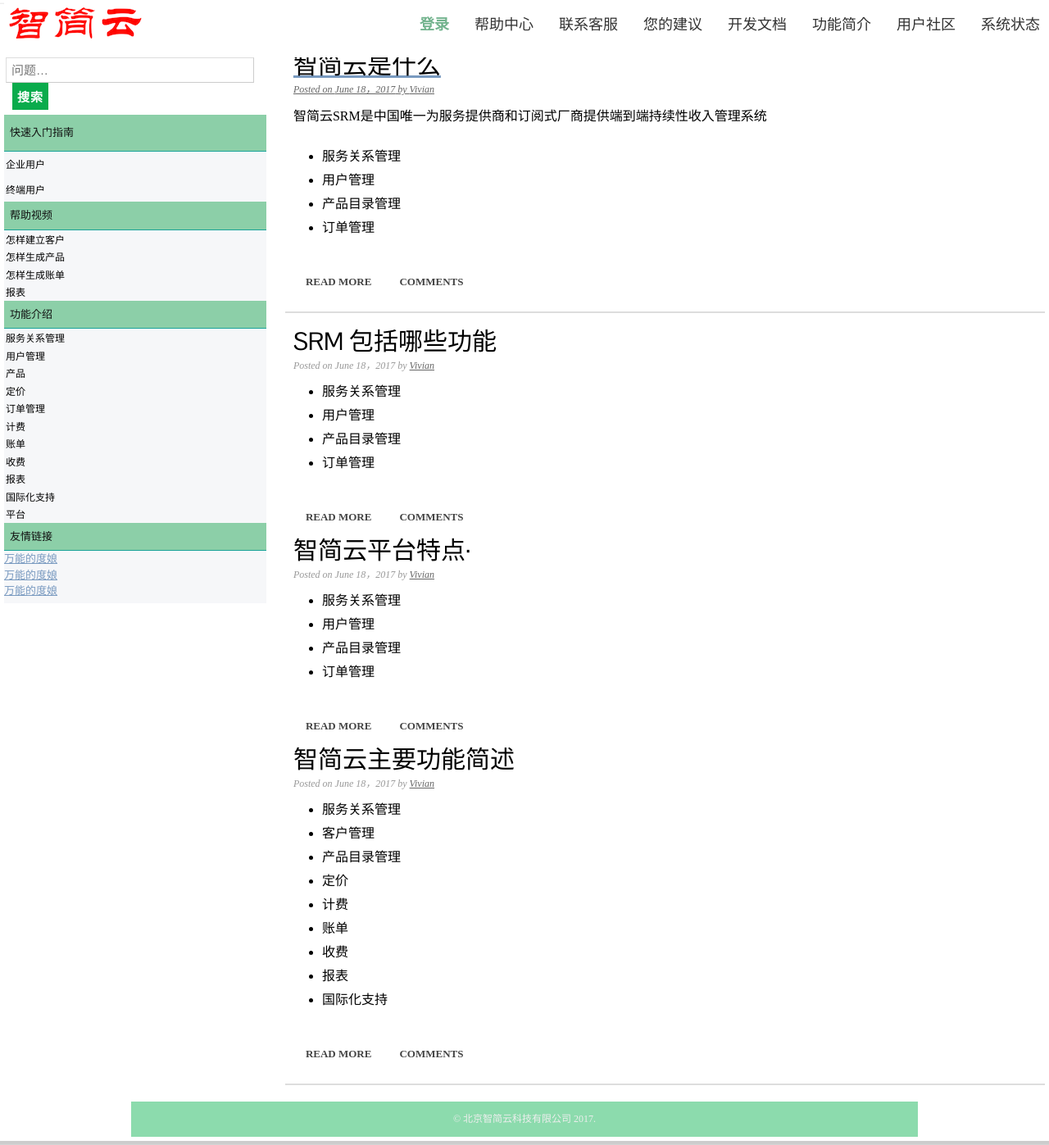
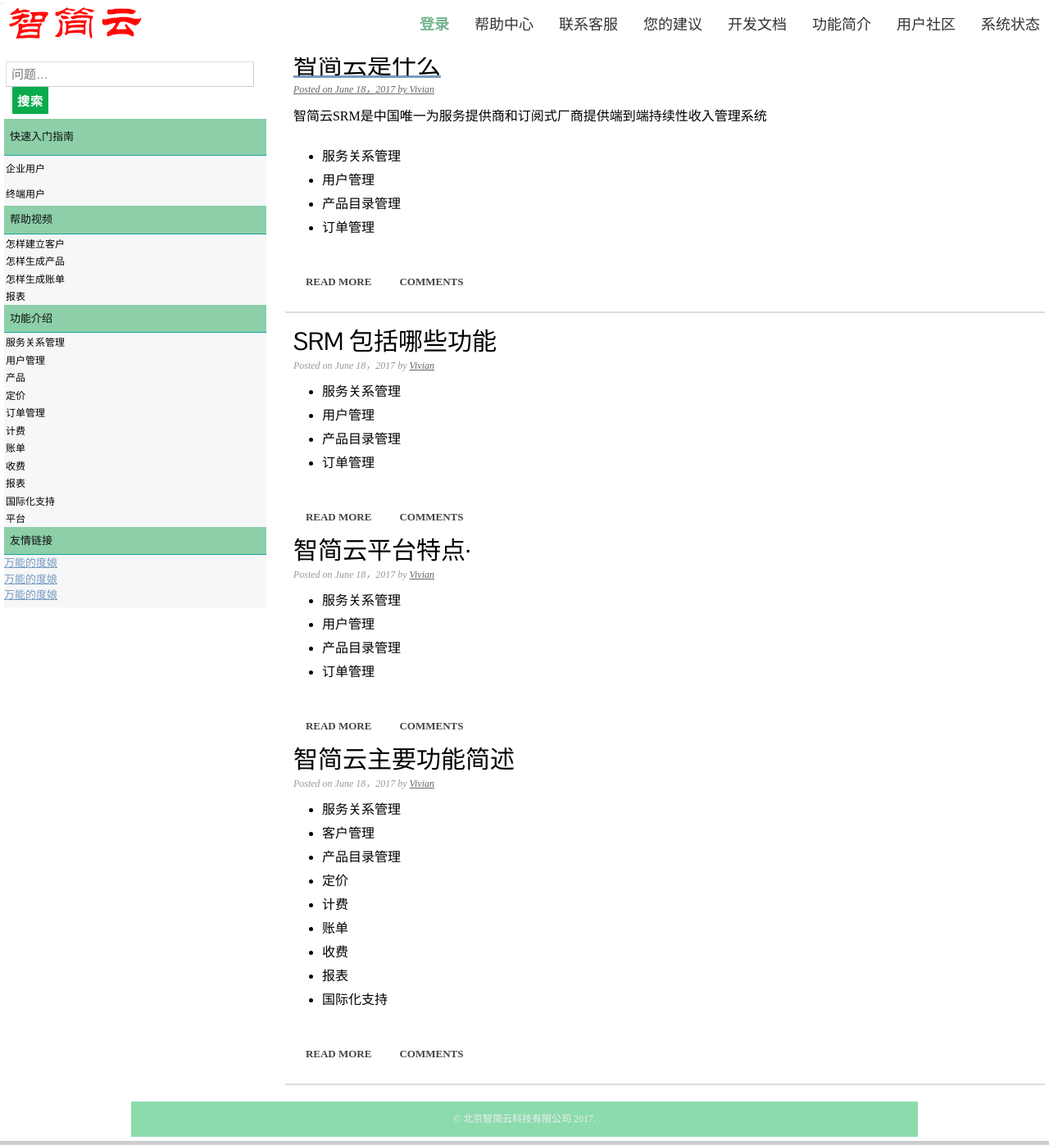
Before and after one commit to dreampivot/slipscloud.github.io, a Jekyll site: the page help/help-index.html, which Jekyll copies as it is, in a window 1280 px wide and 1397 px high. Shown: the whole window at 82% size. Built offline with Jekyll 4.4.1, drawn with Linux system fonts in a browser that asks for light colours.

Commit message:
Update help-index.html

```diff
--- a/help/help-index.html
+++ b/help/help-index.html
@@ -94,7 +94,7 @@
 	 <ul>  </ul>
         <ul>
           <form method="get" class="searchform" action="#" >
-          <p><input type="search" style="margin-left: 2px; margin-top: 10px;margin-buttom: 10px;" class="search-field" placeholder="问题&hellip;" value="" name="s"  size="30"/>
+          <p><input type="search" style="margin-left: 2px; margin-top: 15px;margin-buttom: 20px;" class="search-field" placeholder="问题&hellip;" value="" name="s"  size="30"/>
 	  <input name="send" style="margin-left: 10px;" class="formbutton" value="搜索" type="submit" /></p>
         </ul>
 
```
